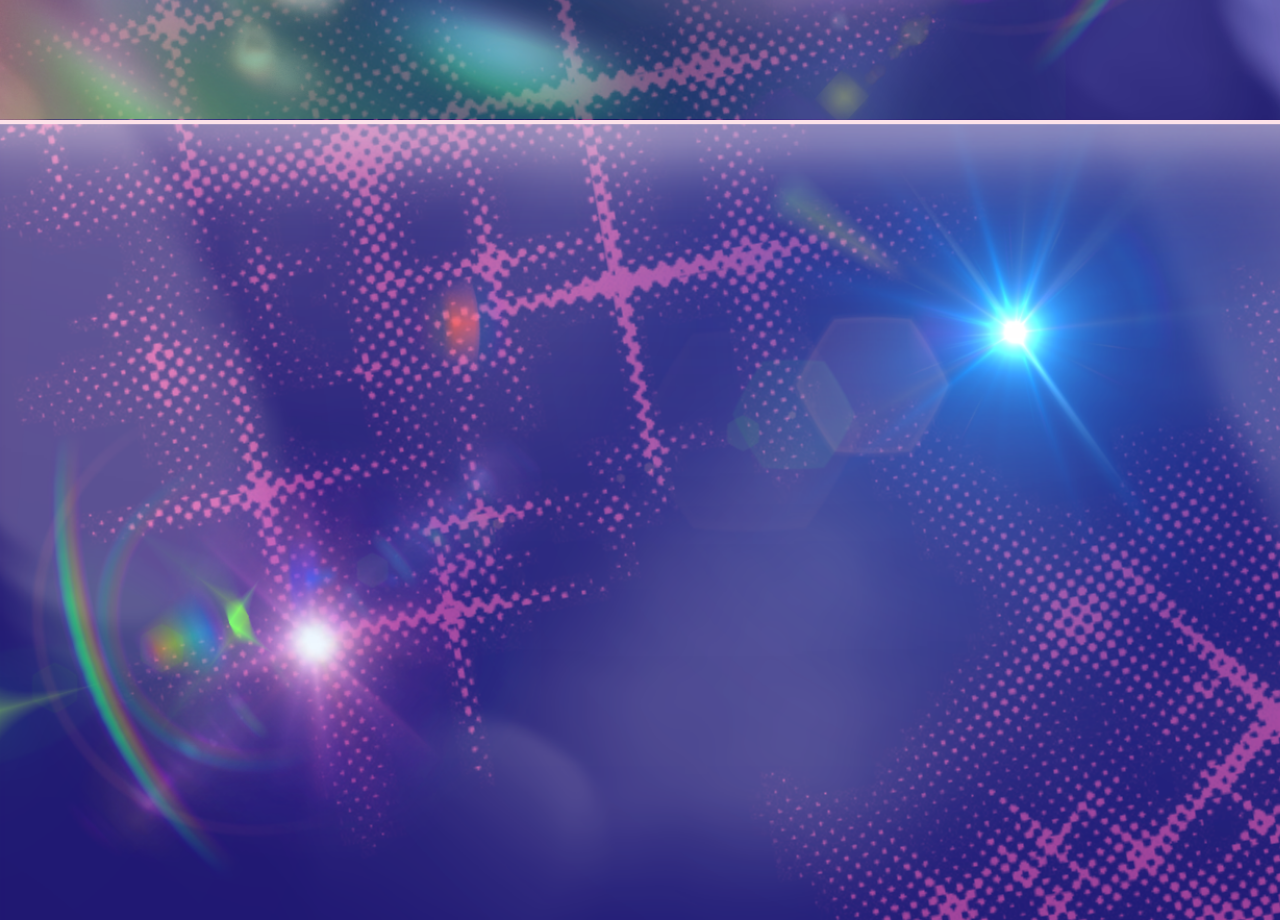
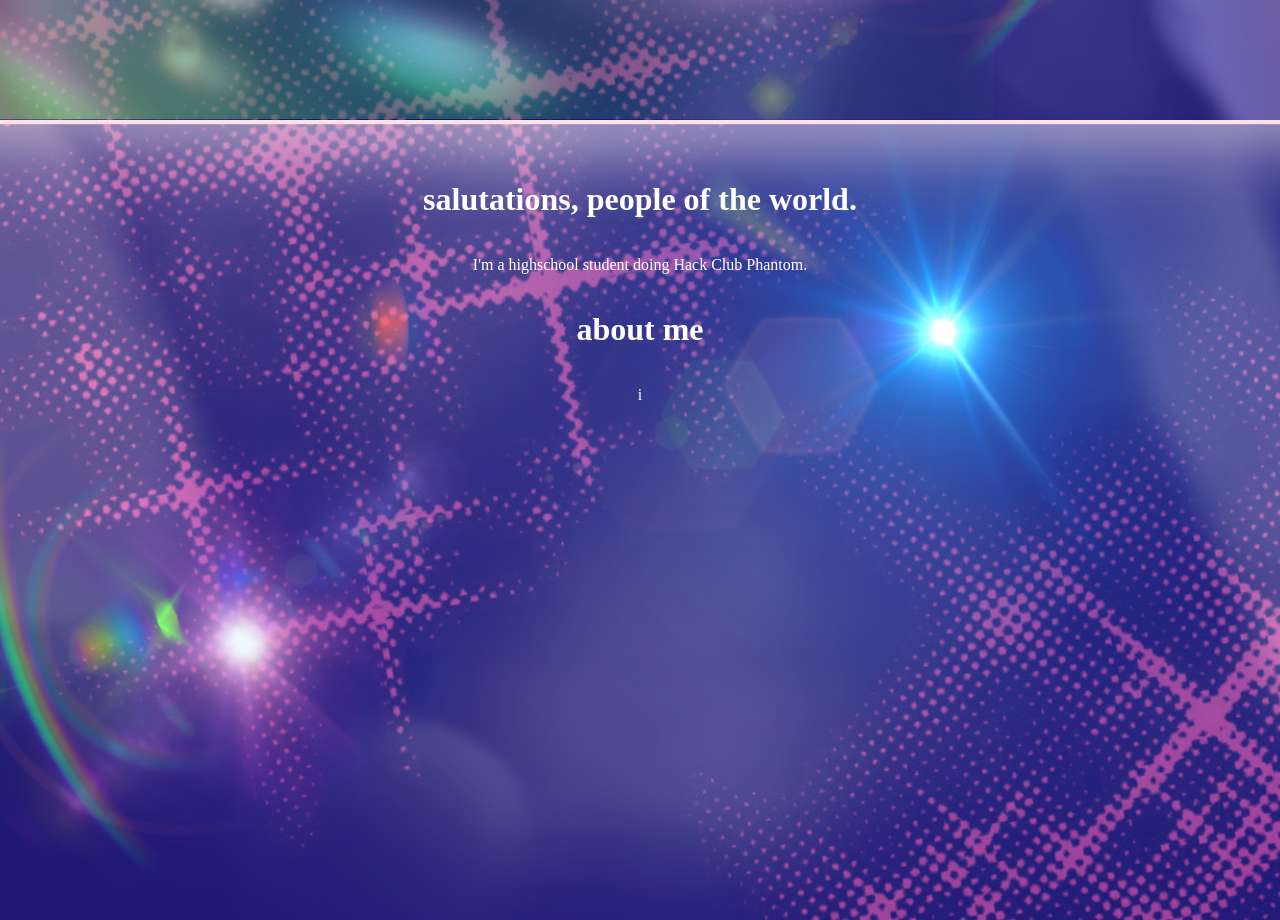
Before and after one commit to whoisciel67-alt/bluehour, a plain HTML site: page index.html in a window 1280 px wide. Shown: the part 680-1600 px from the top of the page. Drawn offline with Linux system fonts and the light colour scheme.

Commit message:
used ai to fix the css and layout

```diff
--- a/index.html
+++ b/index.html
@@ -9,11 +9,11 @@
 <body>
     <div id="background1"></div>
 
-    <div id="background2"></div>
+    <div id="background2">
         <h1>salutations, people of the world.</h1>
         <p>I'm a highschool student doing Hack Club Phantom.</p>
         <h1>about me</h1>
         <p>i</p>
-        //add image later
+    </div>
 </body>
 </html>
--- a/style.css
+++ b/style.css
@@ -1,17 +1,42 @@
-    body{
-        margin: 0;
-    }
 
-#background1 {
-    background-image: url(img/CIELKLKLKL.png);
-    height: 100vh;
+body {
+    margin: 0;
+    padding: 0;
     width: 100%;
-    background-size: cover;
 }
 
+/* FIRST IMAGE */
+#background1 {
+    width: 100%;
+    height: 100vh;
+
+    background-image: url("img/CIELKLKLKL.png");
+    background-size: cover;
+    background-position: center;
+    background-repeat: no-repeat;
+}
+
+/* SECOND IMAGE */
 #background2 {
-    background-image: url(img/CIELKLKL.png);
-    height: 100vh;
     width: 100%;
+    min-height: 100vh;
+
+    background-image: url("img/CIELKLKL.png");
     background-size: cover;
+    background-position: center;
+    background-repeat: no-repeat;
+
+    display: flex;
+    flex-direction: column;
+    align-items: center;
+
+    padding: 40px 20px;
+    box-sizing: border-box;
 }
+
+/* TEXT */
+#background2 h1,
+#background2 p {
+    color: white;
+    text-align: center;
+}
```
